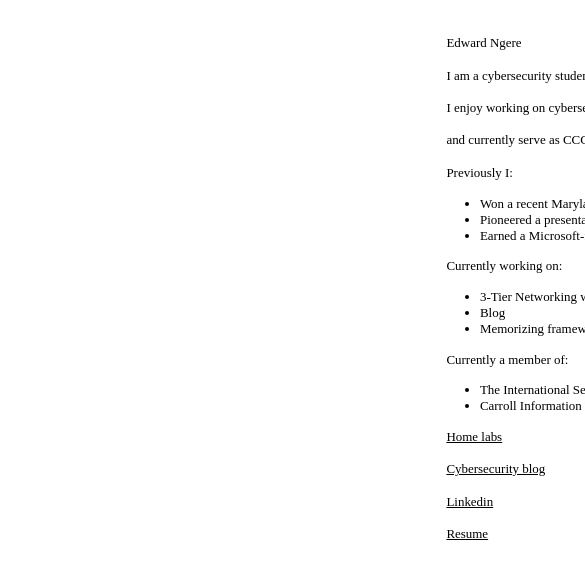
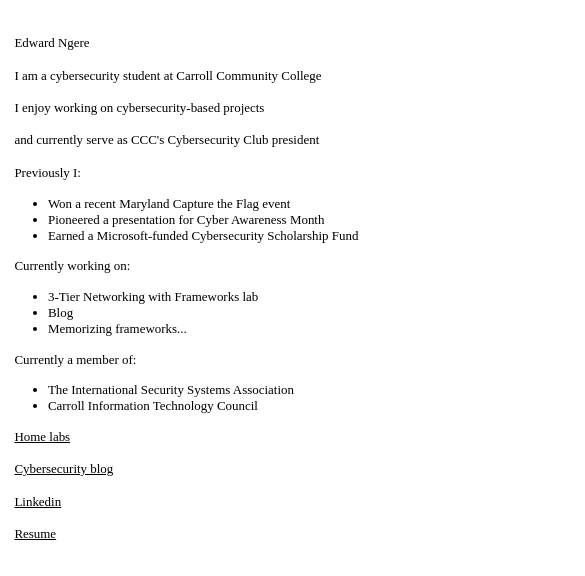
Before and after one commit to edwardungere/edwardungere.github.io, a plain HTML site: page index.html in a window 390 px wide. Shown: the top 576 px of the page, 585 px wide, since content can reach past the window. Drawn offline with Linux system fonts and the light colour scheme.

Commit message:
mobile sizing

```diff
--- a/styles.css
+++ b/styles.css
@@ -26,7 +26,6 @@
     width: 100%;
     overflow-x: hidden;
     display: flex;
-    margin-left: 30em;
     flex-direction: column;
   }
 
```
